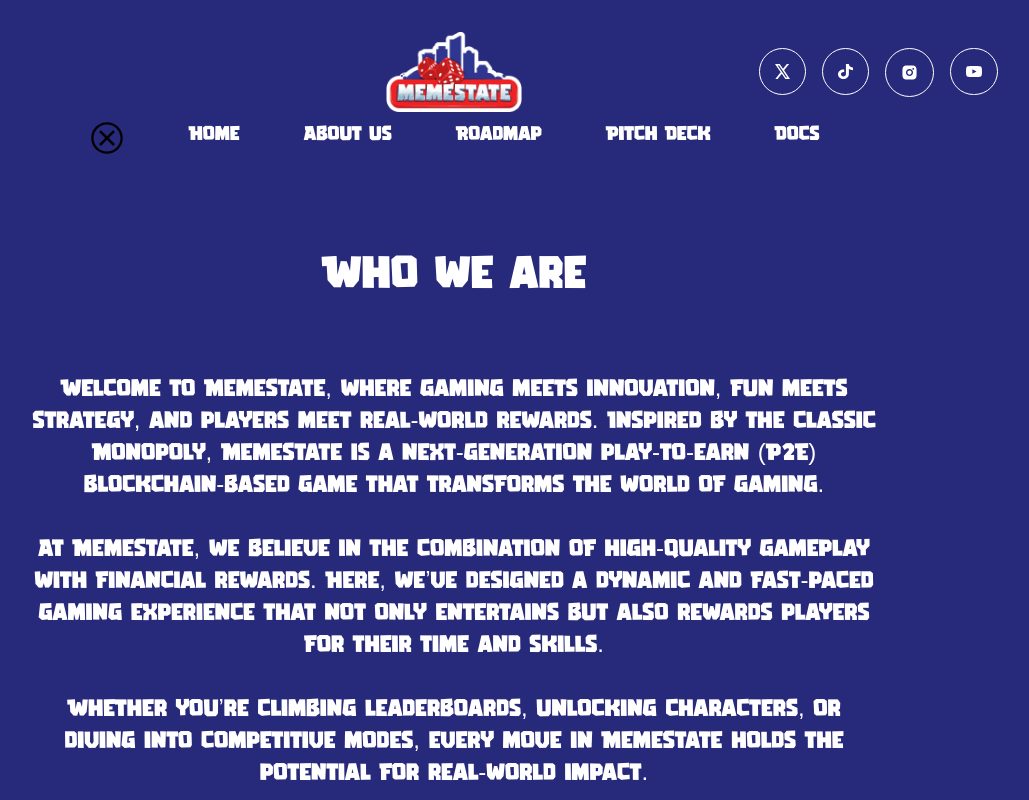
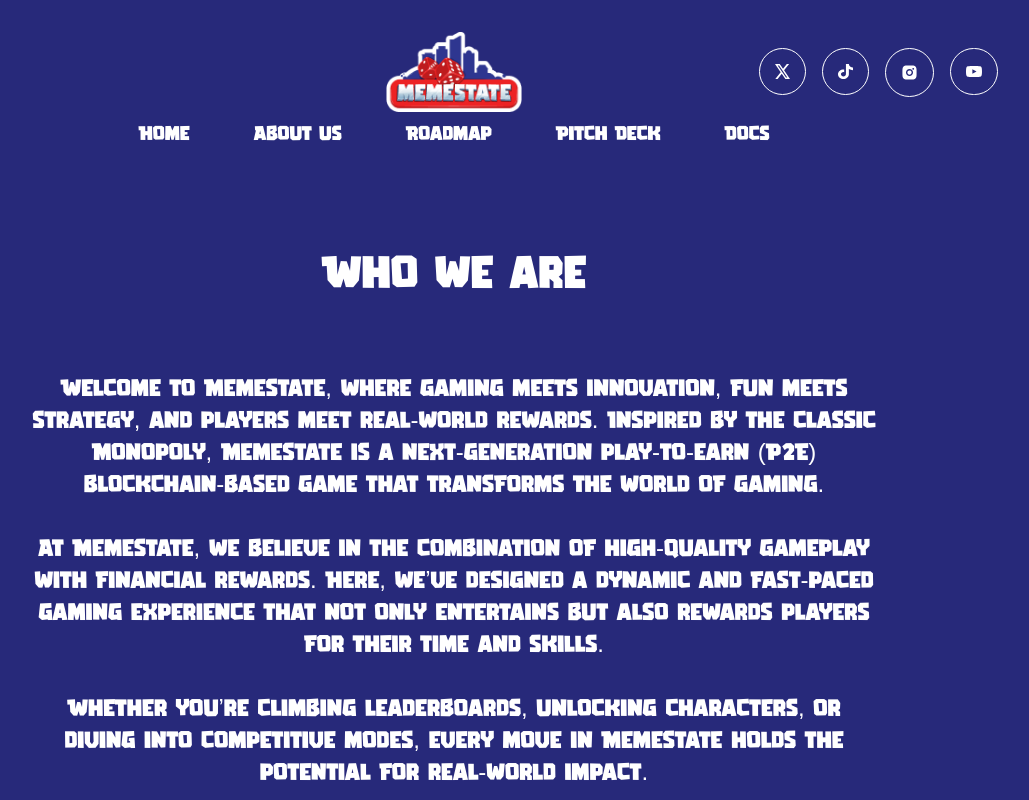
Before and after one commit to codiejay/memestateweb, a React (Vite) app: page /aboutus in a window 1280 px wide. Shown: the top 800 px of the page, without its empty margins (186-1215 px from the left). Built offline with nearby package versions, Linux system fonts and the light colour scheme.

Commit message:
NavBar Update

```diff
--- a/src/component/Navbar/Navbar.jsx
+++ b/src/component/Navbar/Navbar.jsx
@@ -105,7 +105,7 @@
             isMenuOpen ? "block" : "hidden"
           } md:flex`}
         >
-          <div className="flex  justify-end">
+          <div className="flex  justify-end  lg:hidden">
             <button onClick={closeMenu}>
               <img src="/images/closeblack.svg" alt="close" className="w-9" />
             </button>
```
